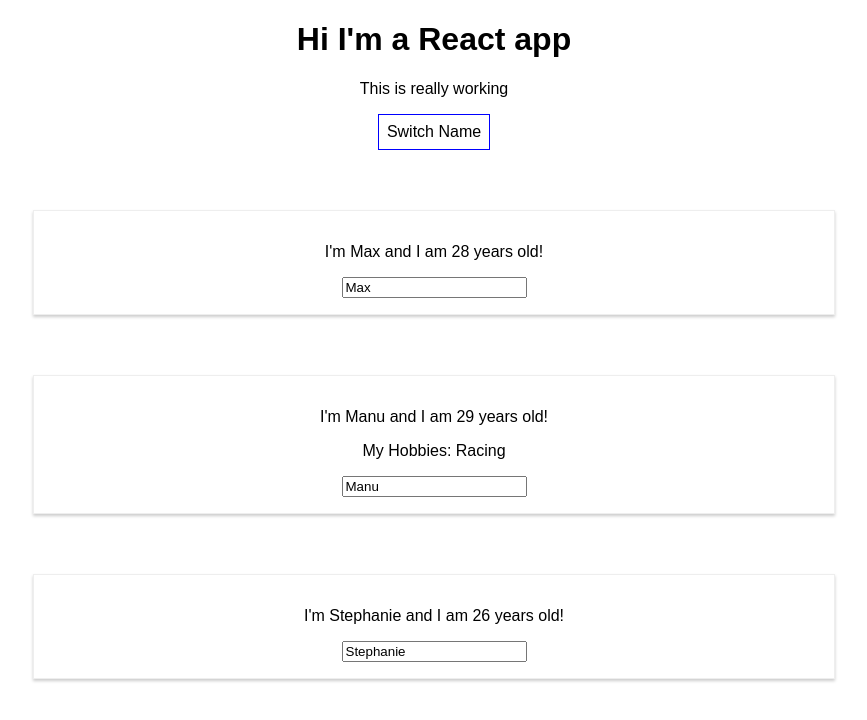
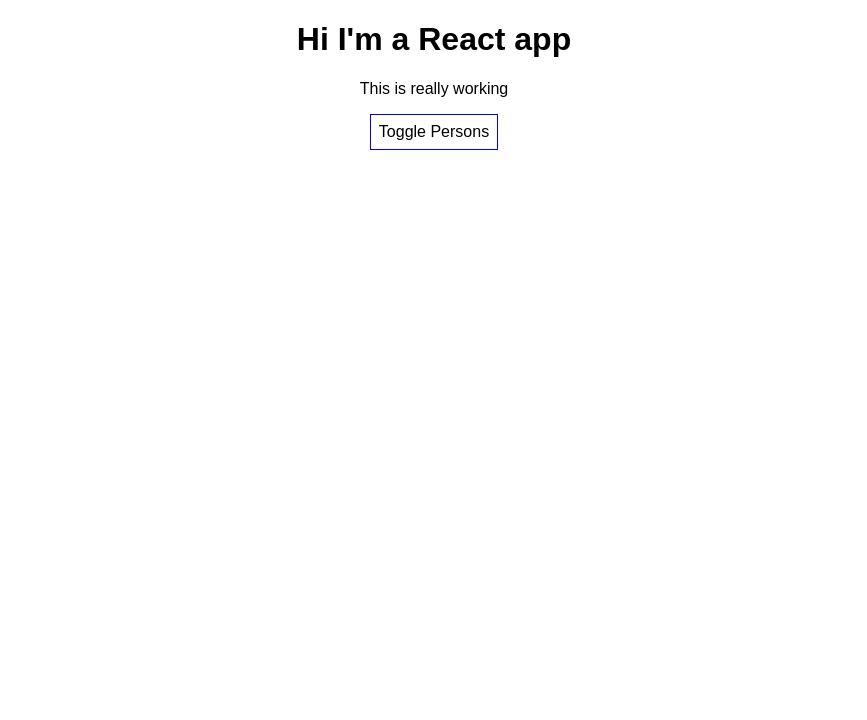
Before and after one commit to josuegb/react-tuto, a React (Create React App) app: page / in a window 1280 px wide. Shown: the top 720 px of the page, without its empty margins (206-1073 px from the left). Built offline with nearby package versions, Linux system fonts and the light colour scheme.

Commit message:
Condition content

```diff
--- a/src/App.js
+++ b/src/App.js
@@ -8,7 +8,11 @@
       { name: 'Max', age: 28 },
       { name: 'Manu', age: 29 },
       { name: 'Stephanie', age: 26 }
-    ]
+    ],
+
+    otherState: 'some other value',
+
+    showPersons: false
   }
 
   switchNameHandler = (newName) => {
@@ -20,6 +24,13 @@
         { name: 'Manu', age: 29 },
         { name: 'Stephanie', age: 27 }
       ]
+    });
+  }
+
+  togglePersonsHandler = () => {
+    const doesShow = this.state.showPersons;
+    this.setState({
+      showPersons: !doesShow
     });
   }
 
@@ -42,24 +53,35 @@
       cursor: 'pointer'
     };
 
+    let persons = null;
+
+    if (this.state.showPersons) {
+      persons = (
+        <div>
+          <Person
+            name={this.state.persons[0].name}
+            age={this.state.persons[0].age} />
+          <Person
+            name={this.state.persons[1].name}
+            age={this.state.persons[1].age}
+            click={this.switchNameHandler.bind(this, 'Max!')}
+            changed={this.nameChangedHandler}>My Hobbies: Racing</Person>
+          <Person
+            name={this.state.persons[2].name}
+            age={this.state.persons[2].age} />
+        </div>
+      );
+    }
+
     return (
       <div className="App">
         <h1>Hi I'm a React app</h1>
         <p>This is really working</p>
         <button
           style= {style}
-          onClick ={this.switchNameHandler.bind(this, 'Maximiliam')}>Switch Name</button>
-        <Person
-          name={this.state.persons[0].name}
-          age={this.state.persons[0].age} />
-        <Person
-          name={this.state.persons[1].name}
-          age={this.state.persons[1].age}
-          click={this.switchNameHandler.bind(this, 'Max!')}
-          changed={this.nameChangedHandler}>My Hobbies: Racing</Person>
-        <Person
-          name={this.state.persons[2].name}
-          age={this.state.persons[2].age}  />
+          onClick ={this.togglePersonsHandler}>Toggle Persons
+        </button>
+        {persons}
       </div>
     );
   }
```
